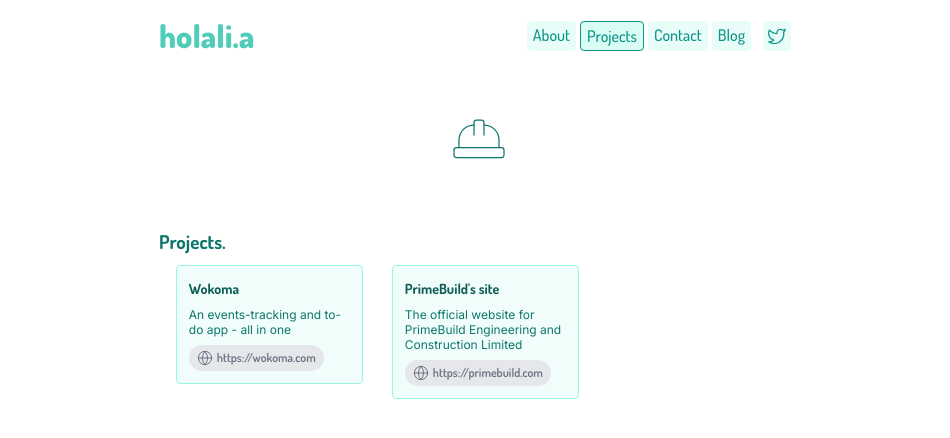
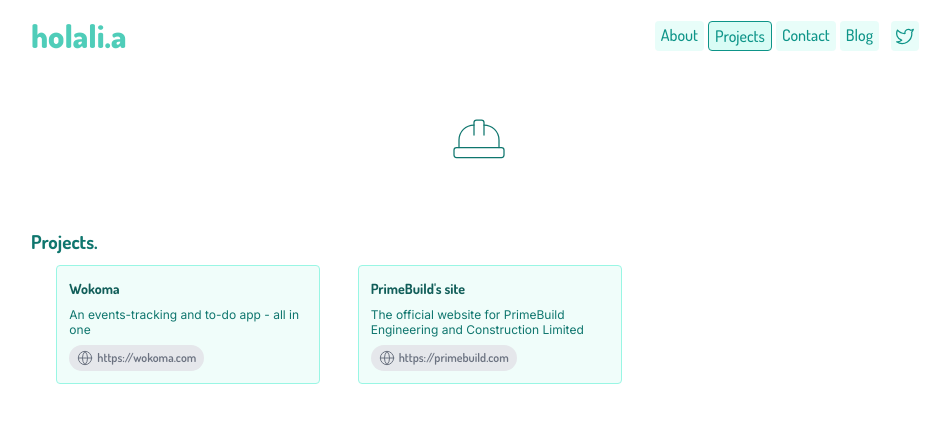
Before and after one commit to holaliamewu/portfolio-react, a React (Vite) app: page /projects in a window 1280 px wide. Shown: the top 438 px of the page, without its empty margins (161-1111 px from the left). Built offline with nearby package versions, Linux system fonts and the light colour scheme.

Commit message:
fix: tablet ui fixes

```diff
--- a/src/components/Projects.jsx
+++ b/src/components/Projects.jsx
@@ -7,7 +7,7 @@ export default function Projects() {
     console.log(projects)
     return (
         projects.map(project => (
-                <div className = 'xs:w-[100%] border border-teal-200 bg-teal-50 md:w-[90%] mx-auto rounded mr-1 min-w-[120px] h-fit flex flex-col p-3' >
+                <div className = 'xs:w-[100%] border border-teal-200 bg-teal-50 md:w-[90%] mx-auto rounded mr-1 min-w-[190px] h-fit flex flex-col p-3' >
                     <h1 className='text-[14px] text-teal-800 font-bold my-0  ' >{project.title} </h1>
                     <p className='text-[12px] font-["Inter"] font-[400] leading-tight my-2 ' >{project.description}</p>
                     <span className='flex gap-1 text-[12px] cursor-not-allowed font-semibold bg-gray-200 text-gray-500 px-2 py-1 rounded-full w-fit items-center' >
--- a/src/pages/Home.jsx
+++ b/src/pages/Home.jsx
@@ -22,7 +22,7 @@ export default function Home() {
             >Writings</h4>
           { blog.map( blogpost => {
             return(
-                <span className="flex justify-between md:w-[70%] text-[15px] xs:w-[90%] border-b p-1 xs:mx-auto md:mx-0 " >
+                <span className="flex justify-between lg:w-[70%] text-[15px] xs:w-[90%] border-b p-1 xs:mx-auto md:mx-0 " >
                      <NavLink to={`blog${blogpost.link}`} className="font-[500] hover:underline " > ~ {blogpost.title}</NavLink>
                      <h6 className="font-[500] text-[13.5px] underline text-right">{blogpost.releaseDate}</h6>
                  </span>
--- a/src/pages/Layout.jsx
+++ b/src/pages/Layout.jsx
@@ -12,7 +12,7 @@ export default function Layout() {
         <SeeMenuContext.Provider value={[seeMobileMenu, setSeeMobileMenu ]}>
             <div className="w-full  " >
                 <div
-                className=" font-['Dosis']  text-teal-700 bg-[#fff] mx-auto md:w-[50%] xs:w-[90vw]  " >
+                className=" font-['Dosis']  text-teal-700 bg-[#fff] mx-auto md:w-[70%] xs:w-[90vw]  " >
                 <Navbar />
                 <Outlet />
                 </div>
--- a/src/pages/ProjectContainer.jsx
+++ b/src/pages/ProjectContainer.jsx
@@ -11,11 +11,6 @@ export default function ProjectContainer () {
             <h4
                 className='font-[700] text-[17px] xs:text-[19px] py-2 text-center md:text-left'
                   >Projects.</h4>
-                  <span className="" >
-                    <span className="" ></span>
-                    <span className="" ></span>
-                    <span className="" ></span>
-                  </span>
                   <span className="grid xs:grid-cols-2 md:grid-cols-3 gap-2 " >
                     <Projects />
                 </span>
```
